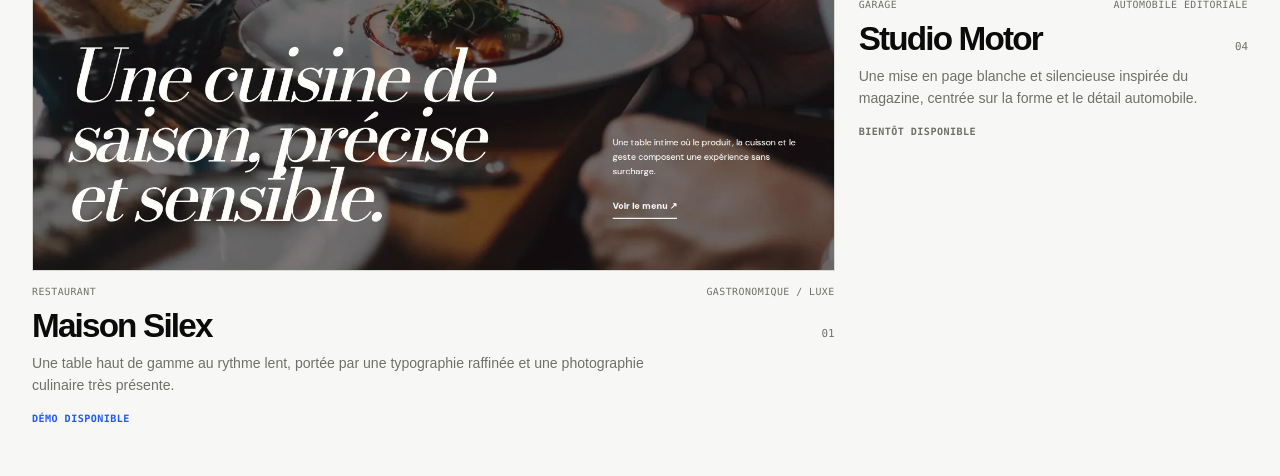
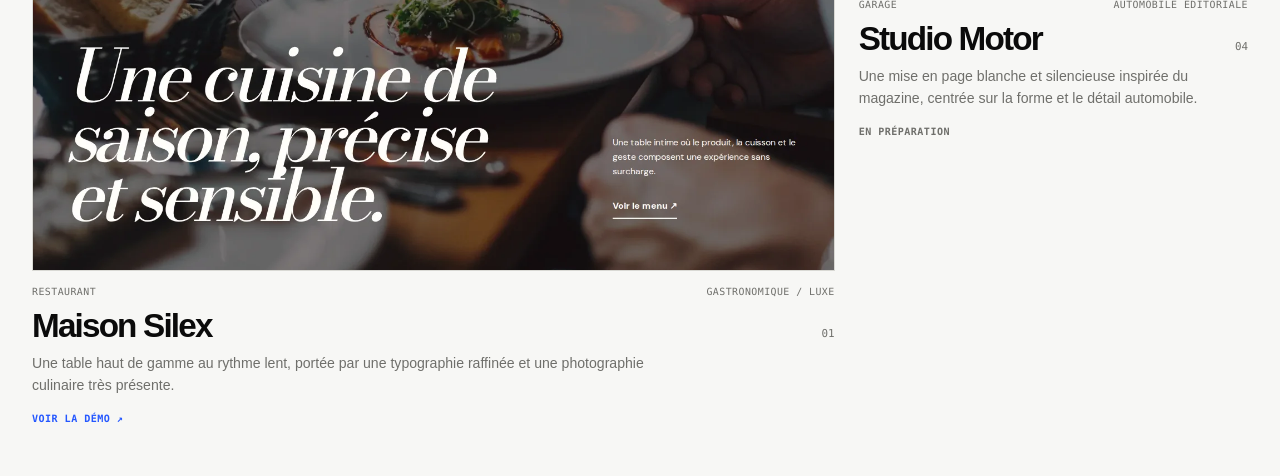
Before and after one commit to maxberck/portfolio-sites, a Next.js app: page / in a window 1280 px wide. Shown: the part 1140-1616 px from the top of the page. Built offline with nearby package versions, Linux system fonts and the light colour scheme; no server answers.

Commit message:
feat: open available demos in a new tab

```diff
--- a/src/portfolio/components/SiteCard.tsx
+++ b/src/portfolio/components/SiteCard.tsx
@@ -46,7 +46,7 @@ export function SiteCard({ site }: SiteCardProps) {
       </div>
       <p>{site.summary}</p>
       <span className="site-card__status">
-        {site.status === "available" ? "Démo disponible" : "Bientôt disponible"}
+        {site.status === "available" ? "Voir la démo ↗" : "En préparation"}
       </span>
     </div>
   );
@@ -58,7 +58,15 @@ export function SiteCard({ site }: SiteCardProps) {
       data-site-card={site.id}
     >
       {site.status === "available" ? (
-        <Link className="site-card__link" href={site.href} prefetch={false}>
+        <Link
+          className="site-card__link"
+          href={site.href}
+          prefetch={false}
+          target="_blank"
+          rel="noreferrer"
+          data-demo-link="true"
+          aria-label={`${site.name} — voir la démo (nouvel onglet)`}
+        >
           {visual}
           {details}
         </Link>
```
